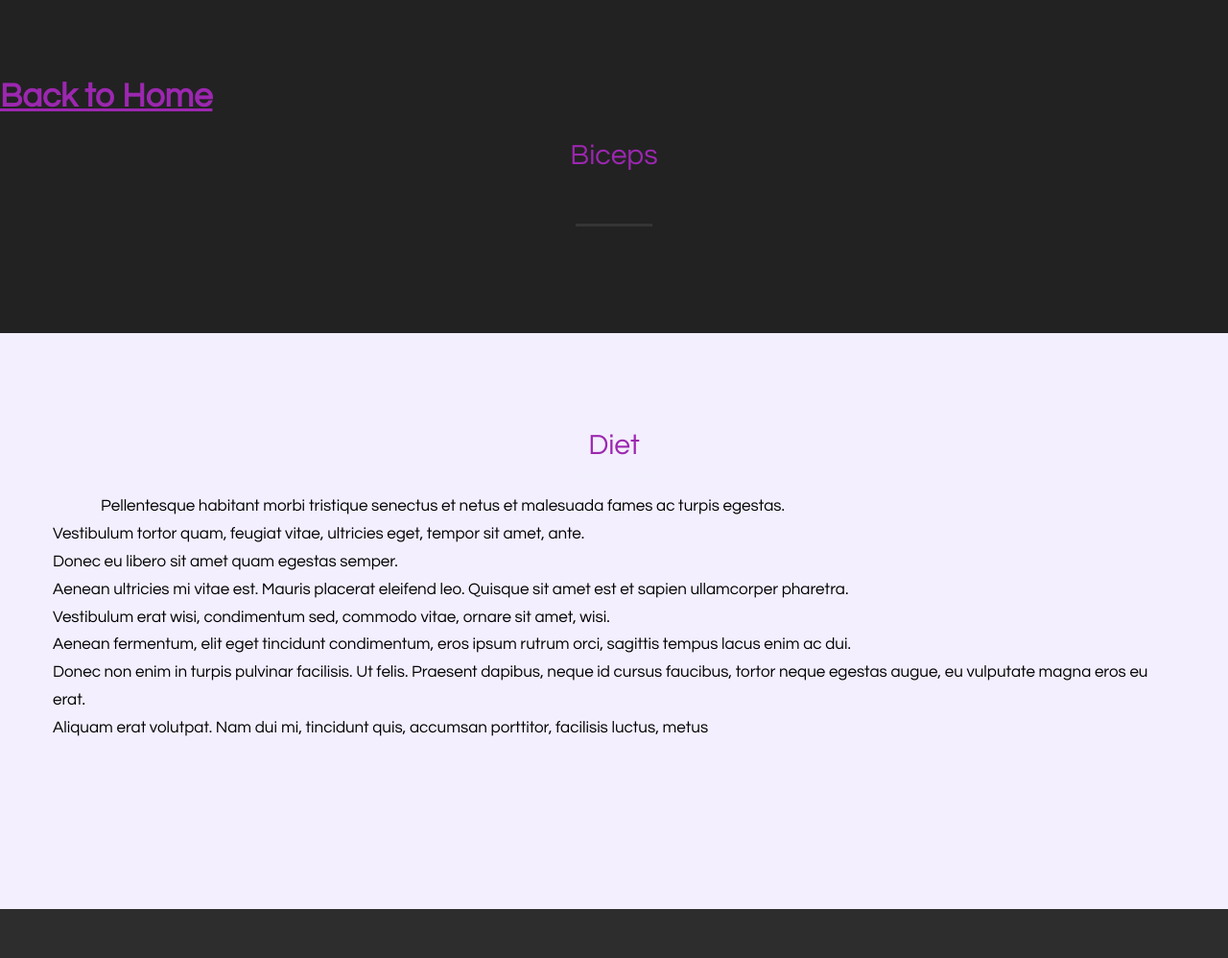
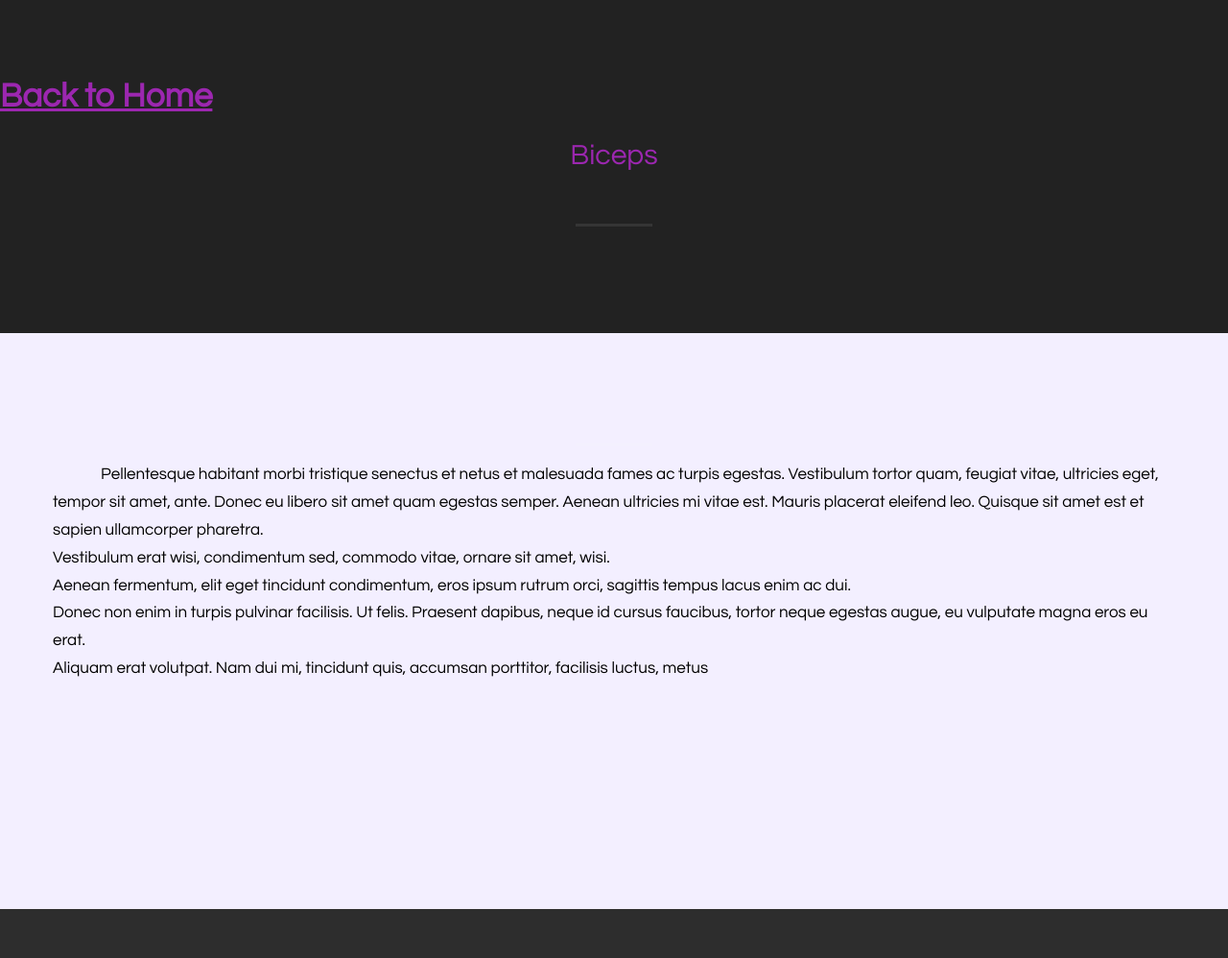
Before and after one commit to DerekR0123/Rossfitness.github.io, a Jekyll site: the page biceps.html, which Jekyll copies as it is, in a window 1280 px wide. Shown: the whole page at 96% size. Built offline with Jekyll 4.4.1, drawn with Linux system fonts in a browser that asks for light colours.

Commit message:
Update biceps.html

```diff
--- a/biceps.html
+++ b/biceps.html
@@ -35,14 +35,13 @@
         <div class="container">
             <div class="row">
                 <div class="col-lg-12 text-center">
-                    <h2 class="margin-top-0 text-primary">Diet</h2>
                     <hr class="primary">
                 </div>
             </div>
         </div>
         <div class="container">
             <div class="row">
-	  <p>Pellentesque habitant morbi tristique senectus et netus et malesuada fames ac turpis egestas.<br> Vestibulum tortor quam, feugiat vitae, ultricies eget, tempor sit amet, ante. <br>Donec eu libero sit amet quam egestas semper. <br>Aenean ultricies mi vitae est. Mauris placerat eleifend leo. Quisque sit amet est et sapien ullamcorper pharetra.<br> Vestibulum erat wisi, condimentum sed, commodo vitae, ornare sit amet, wisi.<br> Aenean fermentum, elit eget tincidunt condimentum, eros ipsum rutrum orci, sagittis tempus lacus enim ac dui. <br>Donec non enim in turpis pulvinar facilisis. Ut felis. Praesent dapibus, neque id cursus faucibus, tortor neque egestas augue, eu vulputate magna eros eu erat.<br> Aliquam erat volutpat. Nam dui mi, tincidunt quis, accumsan porttitor, facilisis luctus, metus</p>
+	  <p>Pellentesque habitant morbi tristique senectus et netus et malesuada fames ac turpis egestas. Vestibulum tortor quam, feugiat vitae, ultricies eget, tempor sit amet, ante. Donec eu libero sit amet quam egestas semper. Aenean ultricies mi vitae est. Mauris placerat eleifend leo. Quisque sit amet est et sapien ullamcorper pharetra.<br> Vestibulum erat wisi, condimentum sed, commodo vitae, ornare sit amet, wisi.<br> Aenean fermentum, elit eget tincidunt condimentum, eros ipsum rutrum orci, sagittis tempus lacus enim ac dui. <br>Donec non enim in turpis pulvinar facilisis. Ut felis. Praesent dapibus, neque id cursus faucibus, tortor neque egestas augue, eu vulputate magna eros eu erat.<br> Aliquam erat volutpat. Nam dui mi, tincidunt quis, accumsan porttitor, facilisis luctus, metus</p>
 	       </div>
 	       </div>
     </section>
```
